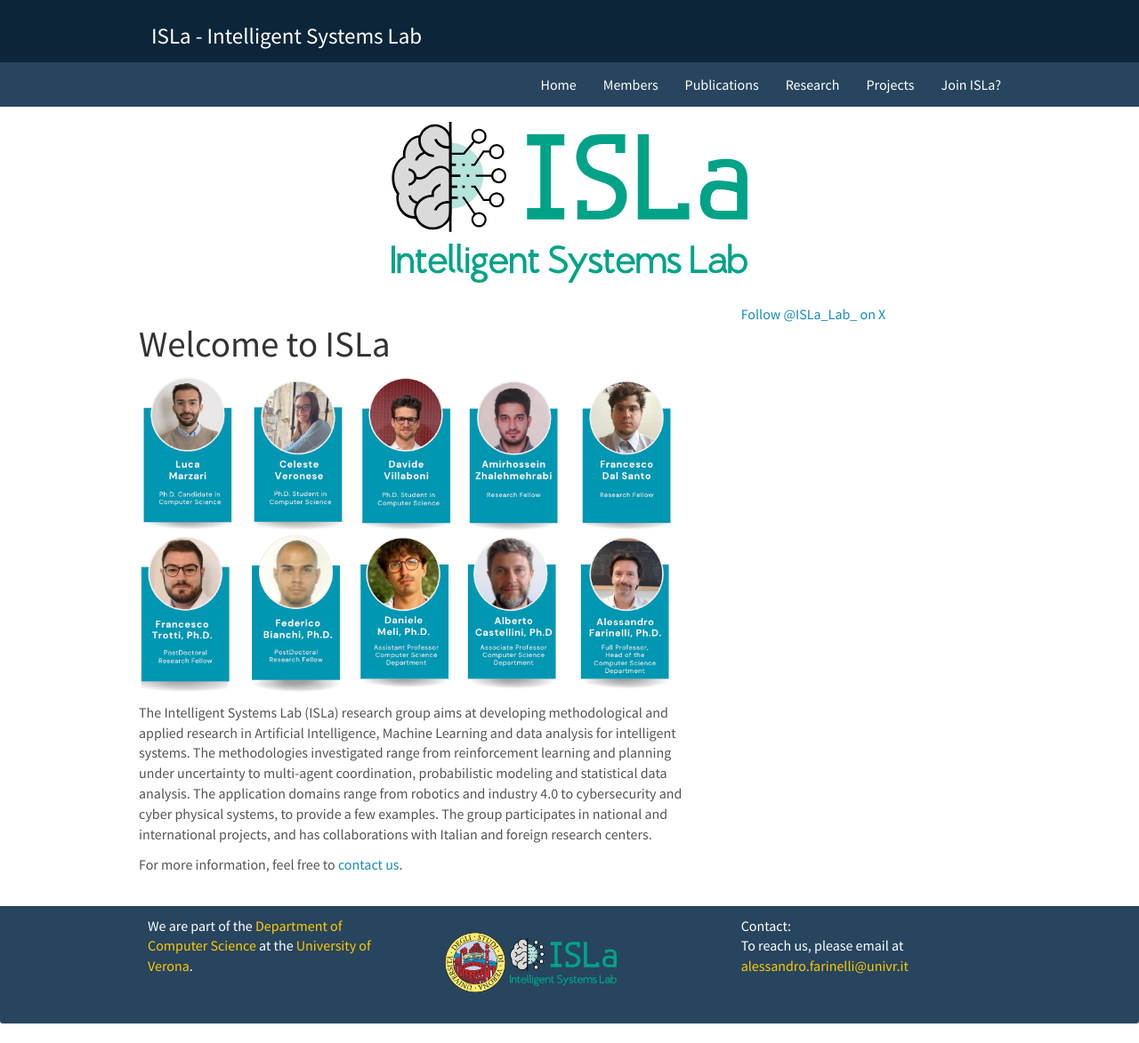
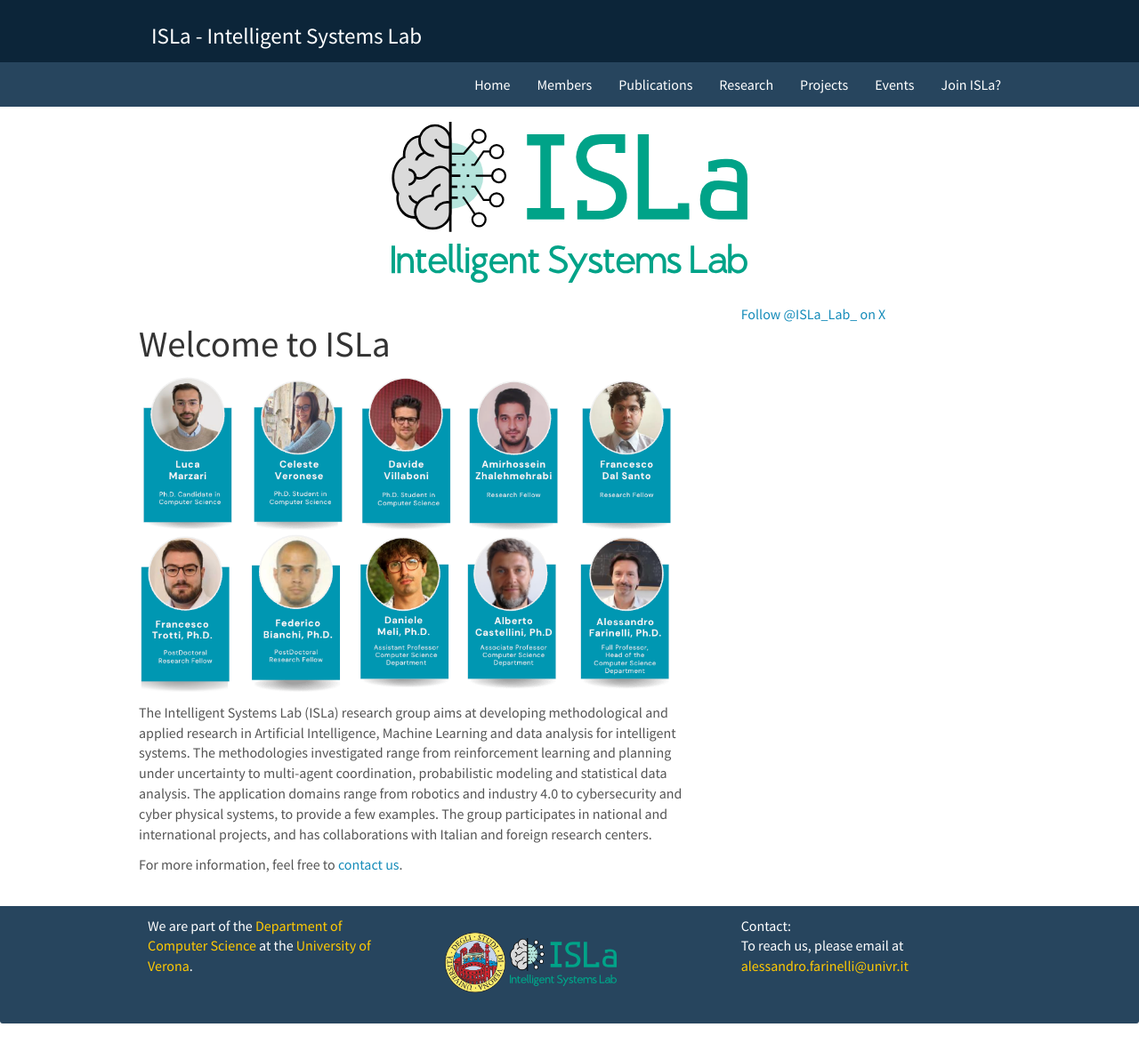
Before and after one commit to Isla-lab/Isla-lab.github.io, a Jekyll site: the page built from _pages/home.md, in a window 1280 px wide. Shown: the whole page at 89% size. Built offline with Jekyll 4.4.1, drawn with Linux system fonts in a browser that asks for light colours; nearby versions of some CDN libraries; comment, search, counter and statistics services are not loaded.

Commit message:
Update header.html

```diff
--- a/_includes/header.html
+++ b/_includes/header.html
@@ -23,6 +23,7 @@
 		<li><a href="{{ site.url }}{{ site.baseurl }}/publications">Publications</a></li>
 		<li><a href="{{ site.url }}{{ site.baseurl }}/research">Research</a></li>
 		<li><a href="{{ site.url }}{{ site.baseurl }}/projects">Projects</a></li>
+		<li><a href="{{ site.url }}{{ site.baseurl }}/events">Events</a></li>
 		<li><a href="{{ site.url }}{{ site.baseurl }}/joiningus">Join ISLa?</a></li>
 	  </ul>
 	</div>
```
